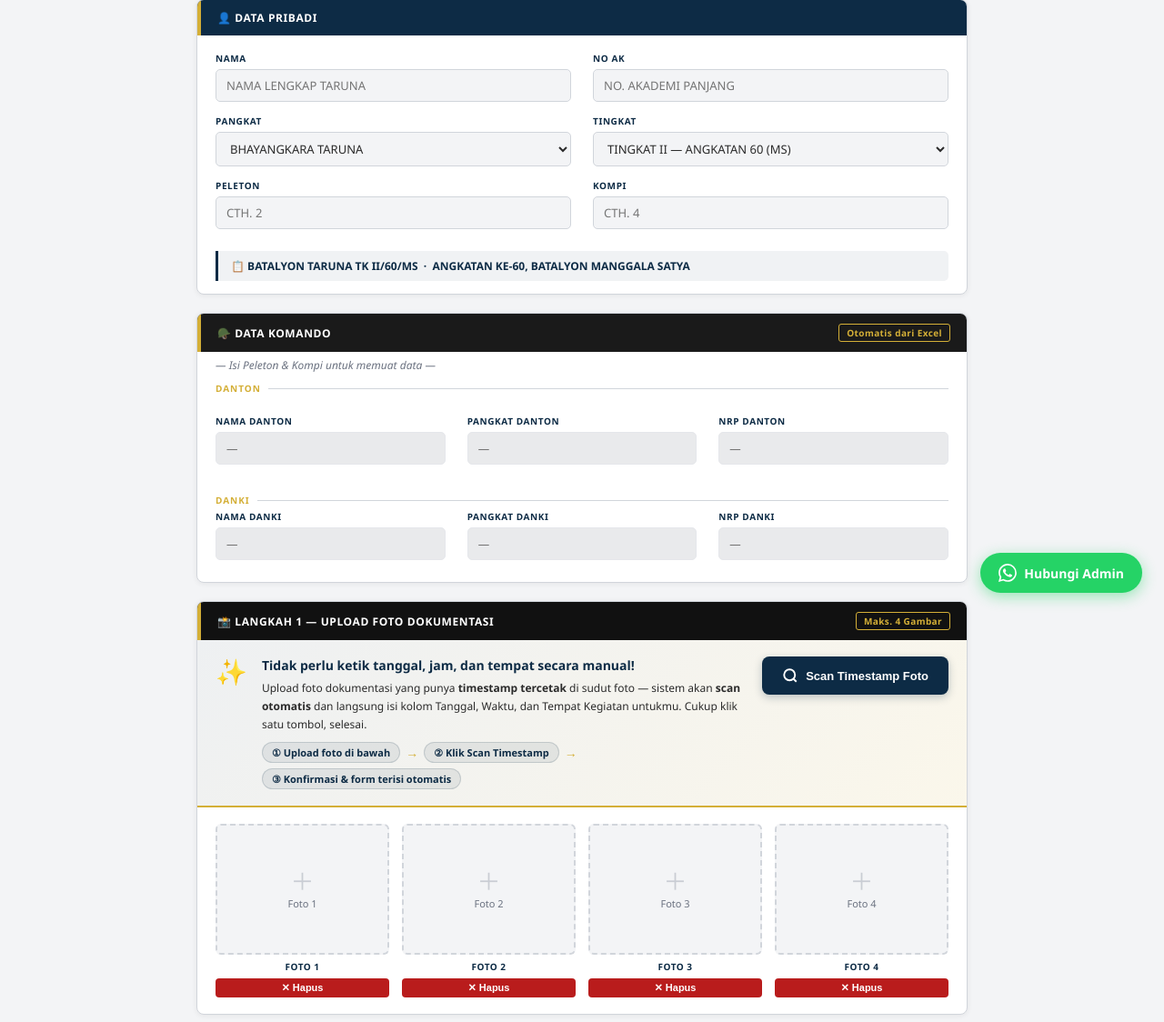
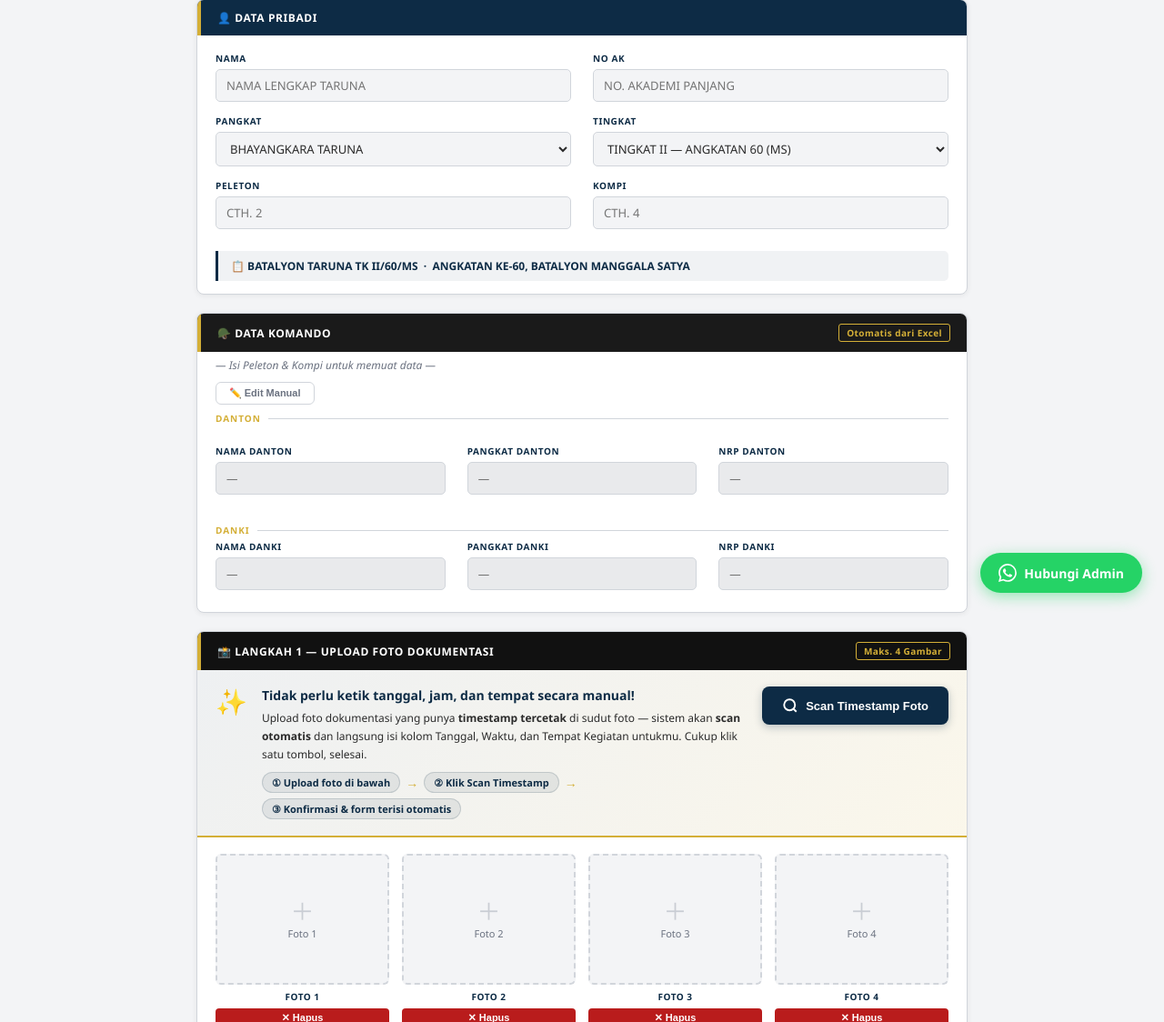
Before and after one commit to rivaldianggarapurwadi-gif/lhp-web-6, a Flask app: template templates/index.html in a window 1280 px wide. Shown: the part 124-1248 px from the top of the page at 91% size. Run offline with Flask 3, Linux system fonts and the light colour scheme; the template is opened without the code that fills it: most values are stand-ins (such as "Sample title", 1, 10 or a date in 2020); grey boxes marked "Sample" are stand-in pictures; some libraries are stand-ins or nearby versions.

Commit message:
Add files via upload

```diff
--- a/templates/index.html
+++ b/templates/index.html
@@ -128,6 +128,25 @@
   .section-sep::after { content:''; flex:1; height:1px; background: var(--border); }
 
   /* ── Komando status bar ── */
+  /* ── Komando edit toggle ── */
+  .komando-edit-bar { display:flex; align-items:center; justify-content:space-between;
+                      padding:8px 20px 0; flex-wrap:wrap; gap:8px; }
+  .btn-edit-komando { background:none; border:1.5px solid var(--border); border-radius:6px;
+                      padding:5px 14px; font-size:11px; font-weight:700; cursor:pointer;
+                      color:var(--muted); display:flex; align-items:center; gap:6px;
+                      transition:all .15s; }
+  .btn-edit-komando:hover { border-color:var(--accent); color:var(--navy); }
+  .btn-edit-komando.active { background:rgba(212,175,55,.12); border-color:var(--accent);
+                              color:var(--navy); }
+  .field input.readonly { background:var(--readonly); color:var(--muted);
+                          border-color:var(--border); cursor:default; }
+  .field input.editable-komando { background:#fff; color:var(--text);
+                                   border-color:var(--accent);
+                                   box-shadow:0 0 0 2px rgba(212,175,55,.15); }
+  .edit-hint { font-size:11px; color:var(--accent); font-weight:600;
+               padding:4px 20px 0; display:none; }
+  .edit-hint.show { display:block; }
+
   #komando-status {
     font-size: 12px; padding: 6px 20px 2px;
     color: var(--muted); font-style: italic;
@@ -414,6 +433,17 @@
       <span class="badge">Otomatis dari Excel</span>
     </div>
     <div id="komando-status">— Isi Peleton &amp; Kompi untuk memuat data —</div>
+
+    <!-- Edit toggle bar -->
+    <div class="komando-edit-bar">
+      <div class="edit-hint" id="edit-hint">
+        ✏️ Mode edit aktif — data komando dapat diubah manual
+      </div>
+      <button type="button" class="btn-edit-komando" id="btn-edit-komando"
+              onclick="toggleKomandoEdit()">
+        ✏️ Edit Manual
+      </button>
+    </div>
 
     <div class="section-sep">Danton</div>
     <div class="grid three">
@@ -1049,7 +1079,68 @@ function dismissAnalyze() {
   _analyzeResult = null;
 }
 
+
+// ── Toggle edit mode komando ─────────────────────────────────────────────────
+const KOMANDO_FIELDS = [
+  'f-nama-danton', 'f-pangkat-danton', 'f-nrp-danton',
+  'f-nama-danki',  'f-pangkat-danki',  'f-nrp-danki'
+];
+let komandoEditMode = false;
+
+function toggleKomandoEdit() {
+  komandoEditMode = !komandoEditMode;
+  const btn  = document.getElementById('btn-edit-komando');
+  const hint = document.getElementById('edit-hint');
+
+  KOMANDO_FIELDS.forEach(id => {
+    const inp = document.getElementById(id);
+    if (!inp) return;
+    if (komandoEditMode) {
+      inp.removeAttribute('readonly');
+      inp.classList.remove('readonly');
+      inp.classList.add('editable-komando');
+    } else {
+      inp.setAttribute('readonly', true);
+      inp.classList.add('readonly');
+      inp.classList.remove('editable-komando');
+    }
+  });
+
+  if (komandoEditMode) {
+    btn.textContent = '🔒 Kunci Data';
+    btn.classList.add('active');
+    hint.classList.add('show');
+    // Focus ke field pertama yang terisi
+    const first = KOMANDO_FIELDS.map(id => document.getElementById(id))
+                                 .find(el => el && el.value);
+    if (first) first.focus();
+  } else {
+    btn.textContent = '✏️ Edit Manual';
+    btn.classList.remove('active');
+    hint.classList.remove('show');
+  }
+}
+
+// Kalau autofill lookup berhasil, reset edit mode ke locked
+const _origDoLookup = doLookup;
+async function doLookup() {
+  await _origDoLookup();
+  // Setelah lookup selesai, kalau edit mode aktif biarkan — user sengaja edit
+  // Kalau tidak aktif, pastikan tetap readonly
+  if (!komandoEditMode) {
+    KOMANDO_FIELDS.forEach(id => {
+      const inp = document.getElementById(id);
+      if (inp) {
+        inp.setAttribute('readonly', true);
+        inp.classList.add('readonly');
+        inp.classList.remove('editable-komando');
+      }
+    });
+  }
+}
+
 </script>
+
 
 
 
```
